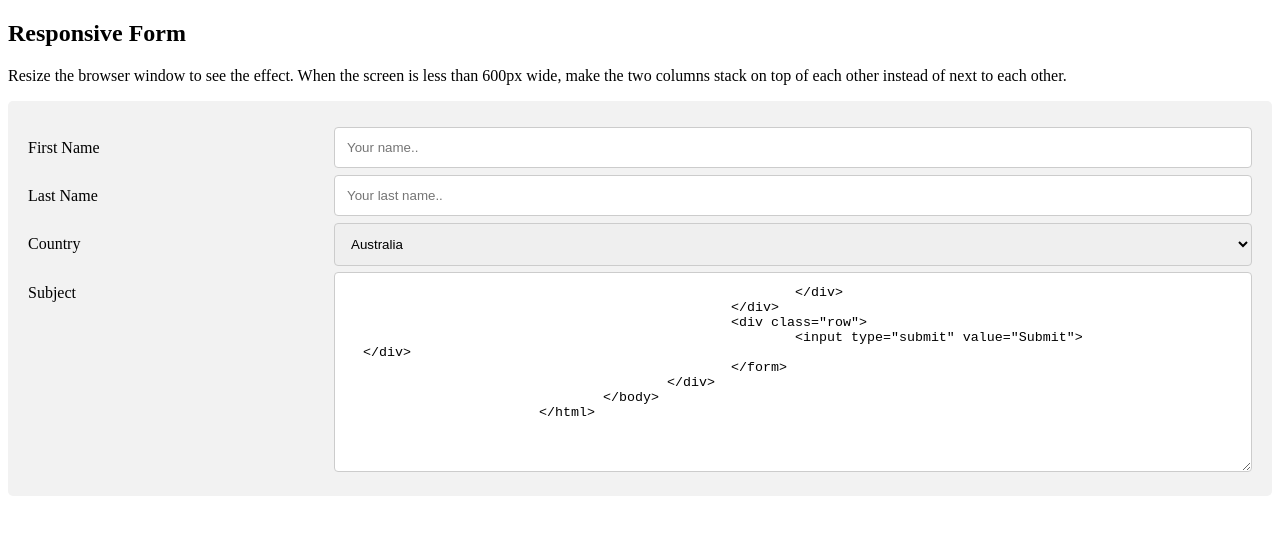
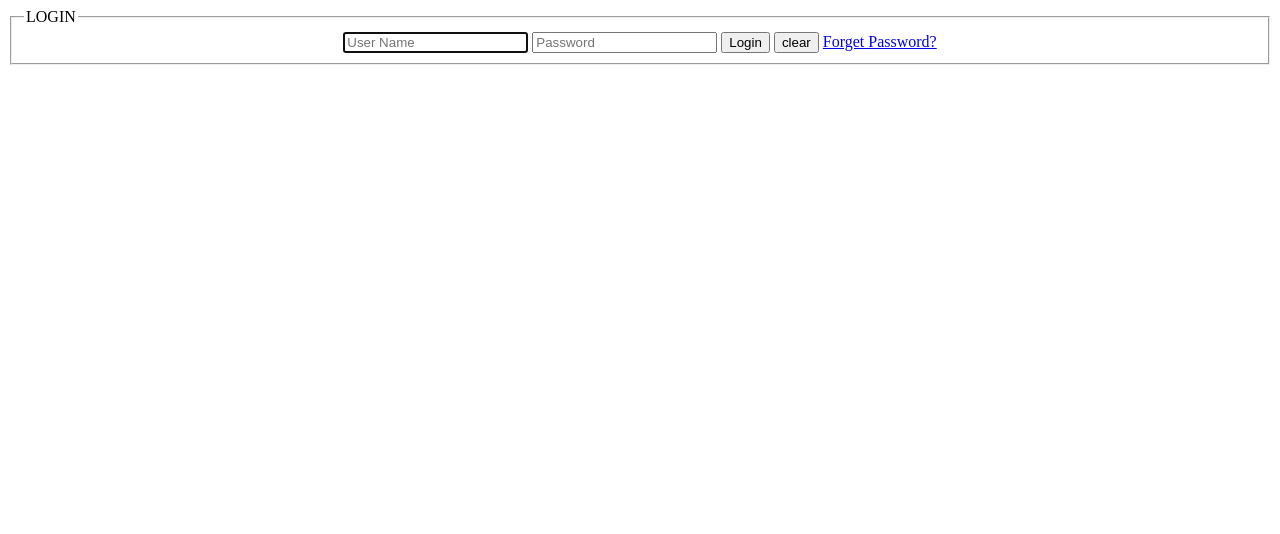
Before and after one commit to Rubi-raj/R_FAMILY, a plain HTML site: page UserLogin.html in a window 1280 px wide. Drawn offline with Linux system fonts and the light colour scheme.

Commit message:
Adding JavaScript file and some updates

```diff
--- a/UserLogin.html
+++ b/UserLogin.html
@@ -1,117 +1,21 @@
 <!DOCTYPE html>
 <html>
 	<head>
-		<style>
-* {
-  box-sizing: border-box;
-}
-
-input[type=text], select, textarea {
-  width: 100%;
-  padding: 12px;
-  border: 1px solid #ccc;
-  border-radius: 4px;
-  resize: vertical;
-}
-
-label {
-  padding: 12px 12px 12px 0;
-  display: inline-block;
-}
-
-input[type=submit] {
-  background-color: #4CAF50;
-  color: white;
-  padding: 12px 20px;
-  border: none;
-  border-radius: 4px;
-  cursor: pointer;
-  float: right;
-}
-
-input[type=submit]:hover {
-  background-color: #45a049;
-}
-
-.container {
-  border-radius: 5px;
-  background-color: #f2f2f2;
-  padding: 20px;
-}
-
-.col-25 {
-  float: left;
-  width: 25%;
-  margin-top: 6px;
-}
-
-.col-75 {
-  float: left;
-  width: 75%;
-  margin-top: 6px;
-}
-
-/* Clear floats after the columns */
-.row:after {
-  content: "";
-  display: table;
-  clear: both;
-}
-
-/* Responsive layout - when the screen is less than 600px wide, make the two columns stack on top of each other instead of next to each other */
-@media screen and (max-width: 600px) {
-  .col-25, .col-75, input[type=submit] {
-    width: 100%;
-    margin-top: 0;
-  }
-}
-</style>
+		<title>USER LOGIN</title>
+		<script src="js/myscript.js"> </script>
 	</head>
 	<body>
-		<h2>Responsive Form</h2>
-		<p>Resize the browser window to see the effect. When the screen is less than 600px wide, make the two columns stack on top of each other instead of next to each other.</p>
-		<div class="container">
-			<form action="/action_page.php">
-				<div class="row">
-					<div class="col-25">
-						<label for="fname">First Name</label>
-					</div>
-					<div class="col-75">
-						<input type="text" id="fname" name="firstname" placeholder="Your name..">
-    </div>
-					</div>
-					<div class="row">
-						<div class="col-25">
-							<label for="lname">Last Name</label>
-						</div>
-						<div class="col-75">
-							<input type="text" id="lname" name="lastname" placeholder="Your last name..">
-    </div>
-						</div>
-						<div class="row">
-							<div class="col-25">
-								<label for="country">Country</label>
-							</div>
-							<div class="col-75">
-								<select id="country" name="country">
-									<option value="australia">Australia</option>
-									<option value="canada">Canada</option>
-									<option value="usa">USA</option>
-								</select>
-							</div>
-						</div>
-						<div class="row">
-							<div class="col-25">
-								<label for="subject">Subject</label>
-							</div>
-							<div class="col-75">
-								<textarea id="subject" name="subject" placeholder="Write something.." style="height:200px"/>
-							</div>
-						</div>
-						<div class="row">
-							<input type="submit" value="Submit">
-  </div>
-						</form>
-					</div>
-				</body>
-			</html>
+		<center>
+			<form action="login.java" method="post">
+				<fieldset>
+					<legend>LOGIN</legend>
+					<input name="username" id="username" type="text" placeholder="User Name" onchange="changeToUpperCase(this)" minlength="4" autocomplete="on" autofocus required/>
+					<input name="password" id="password" type="password" placeholder="Password" minlength="8" required/>
+					<input type="submit" value="Login"/>
+					<input type="reset" value="clear"/>
+					<a href="https://www.google.com/">Forget Password?</a>
+				</fieldset>
+			</form>
+		</center>
+	</body>
+</html>
--- a/css/mystyle.css
+++ b/css/mystyle.css
@@ -2,6 +2,12 @@
 body {
   background-color: linen;
 }
+
+label {
+  cursor: default;
+}
+
+input {margin:5px;}
 
 /* Manadatory fields */
 .required:after {
--- /dev/null
+++ b/js/myscript.js
@@ -0,0 +1,4 @@
+//To change the letter to upper case
+function changeToUpperCase(obj) {
+    obj.value = obj.value.toUpperCase();
+}
```
Also changed, not shown: UserRegister.html (+15 -19 lines).
